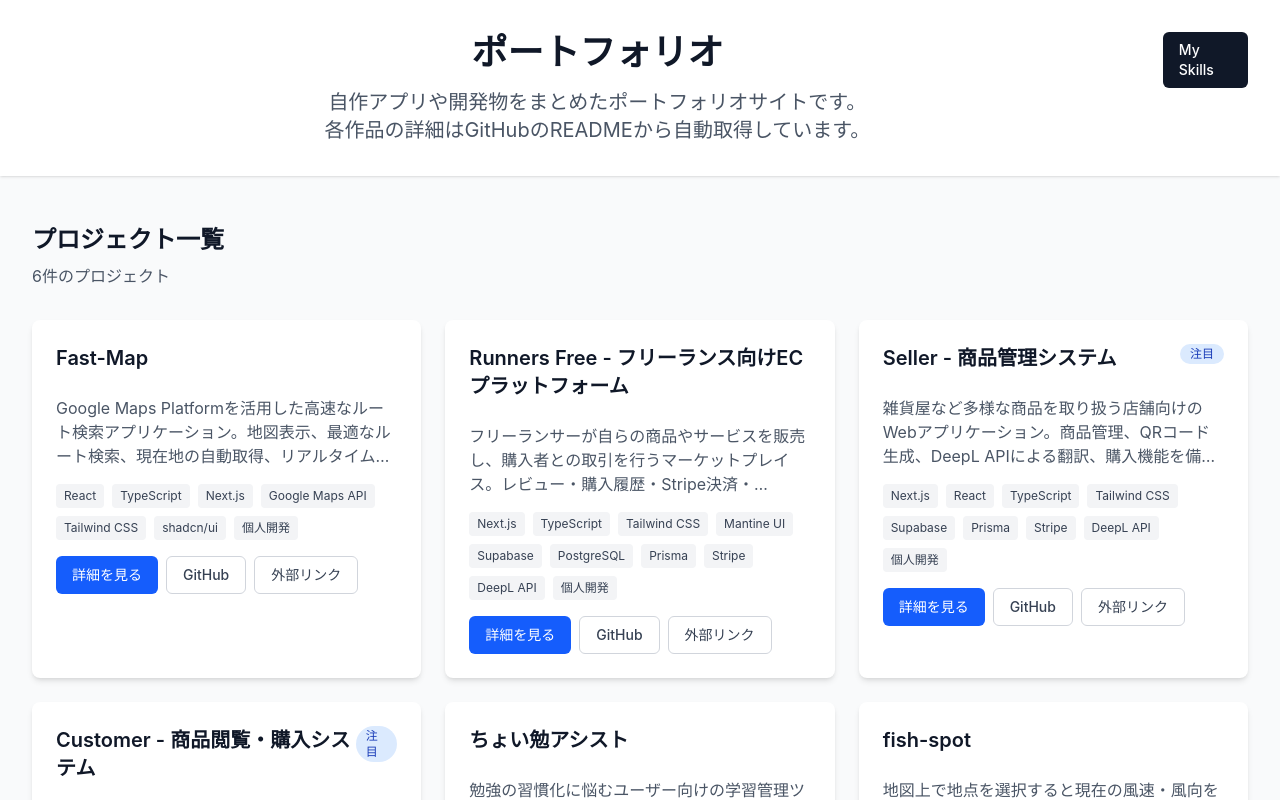
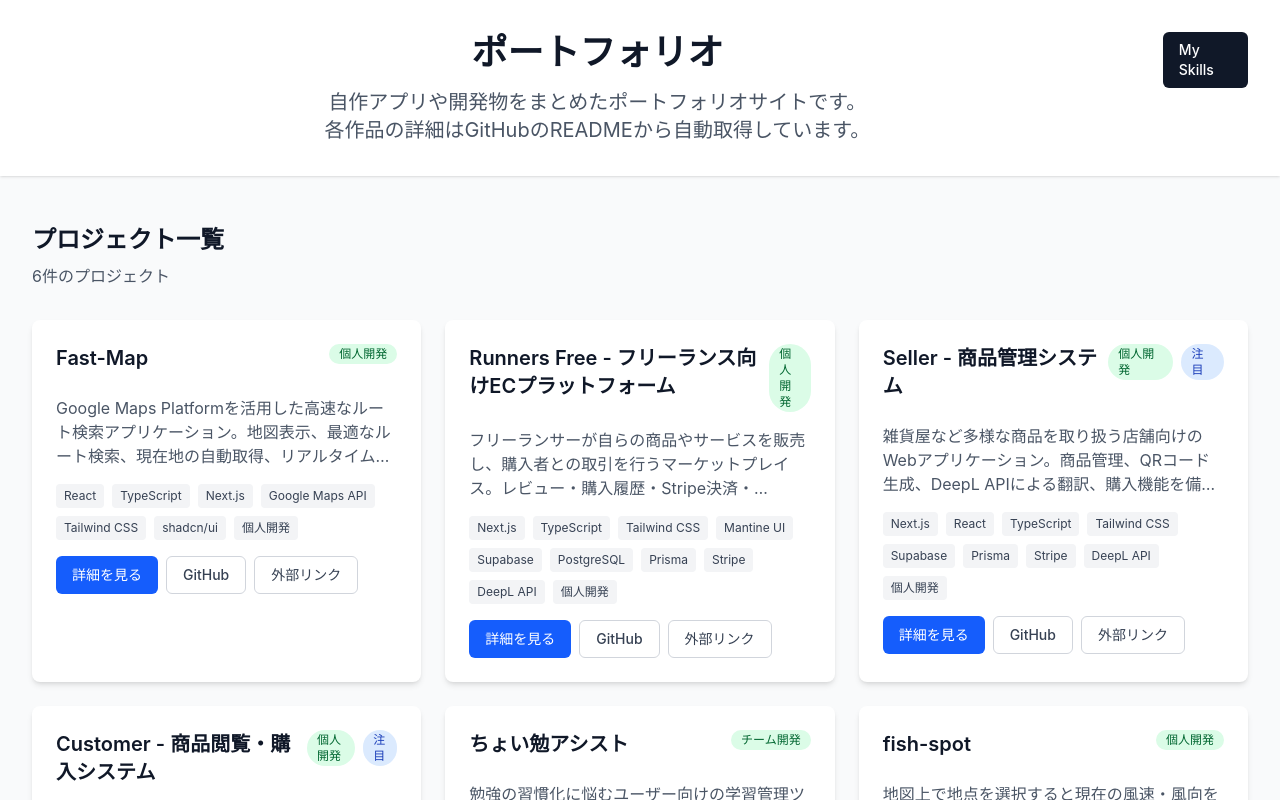
Before and after one commit to marumo333/portfolio-site, a Next.js app: page / in a window 1280 px wide. Shown: the top 800 px of the page. Built offline with nearby package versions, Linux system fonts and the light colour scheme.

Commit message:
add:チーム開発・個人開発を判定する三項演算を追加

```diff
--- a/src/components/PortfolioCard.tsx
+++ b/src/components/PortfolioCard.tsx
@@ -8,6 +8,12 @@ interface PortfolioCardProps {
 }
 
 export default function PortfolioCard({ item }: PortfolioCardProps) {
+  const devType = item.tags.includes('チーム開発')
+    ? 'チーム開発'
+    : item.tags.includes('個人開発')
+    ? '個人開発'
+    : null;
+
   return (
     <div className="bg-white rounded-lg shadow-md hover:shadow-lg transition-shadow duration-300 overflow-hidden">
       <div className="p-6">
@@ -15,11 +21,18 @@ export default function PortfolioCard({ item }: PortfolioCardProps) {
           <h3 className="text-xl font-semibold text-gray-900 mb-2">
             {item.title}
           </h3>
-          {item.featured && (
-            <span className="bg-blue-100 text-blue-800 text-xs font-medium px-2.5 py-0.5 rounded-full">
-              注目
-            </span>
-          )}
+          <div className="flex items-center gap-2">
+            {devType && (
+              <span className="bg-green-100 text-green-800 text-xs font-medium px-2.5 py-0.5 rounded-full">
+                {devType}
+              </span>
+            )}
+            {item.featured && (
+              <span className="bg-blue-100 text-blue-800 text-xs font-medium px-2.5 py-0.5 rounded-full">
+                注目
+              </span>
+            )}
+          </div>
         </div>
 
         <p className="text-gray-600 mb-4 line-clamp-3">
```
